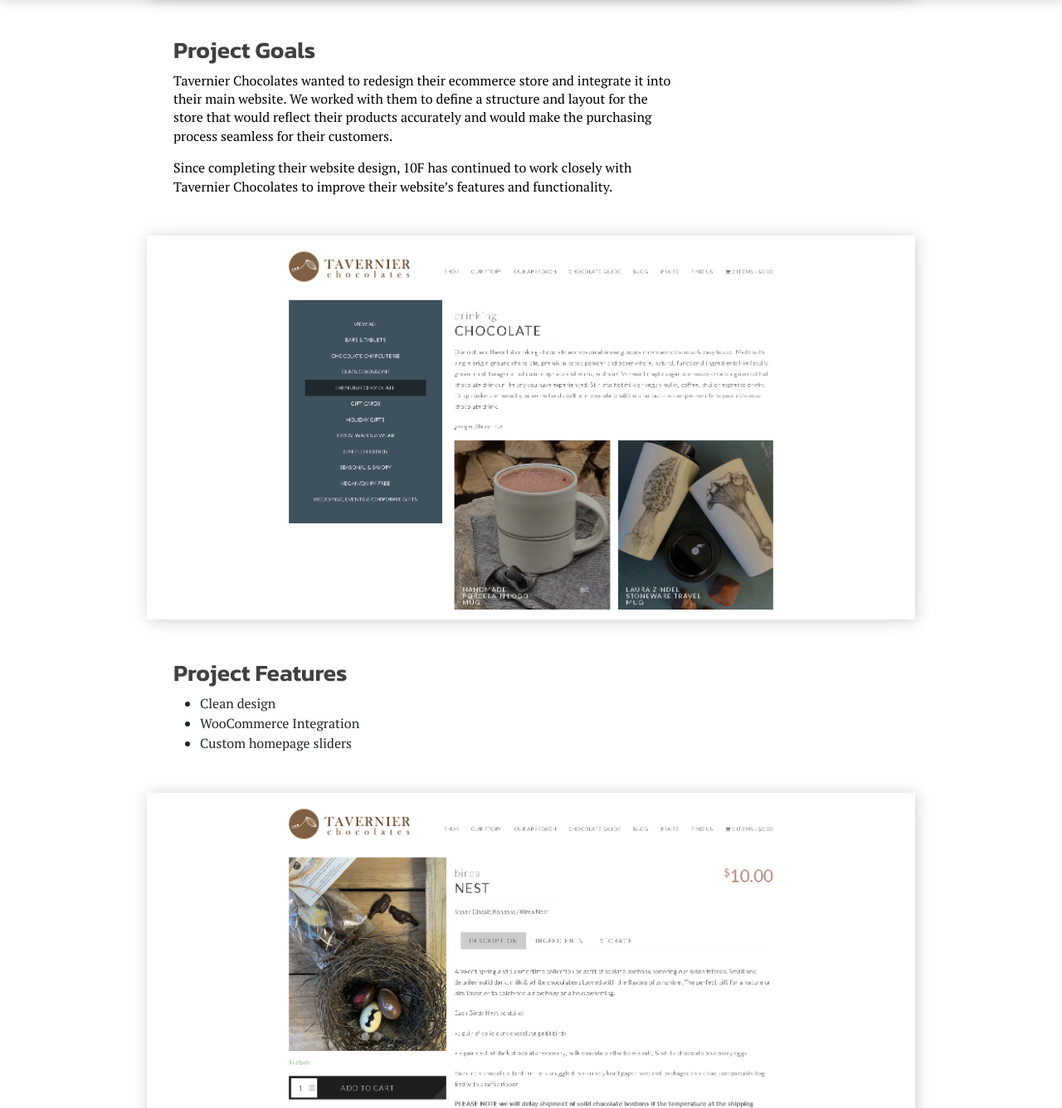
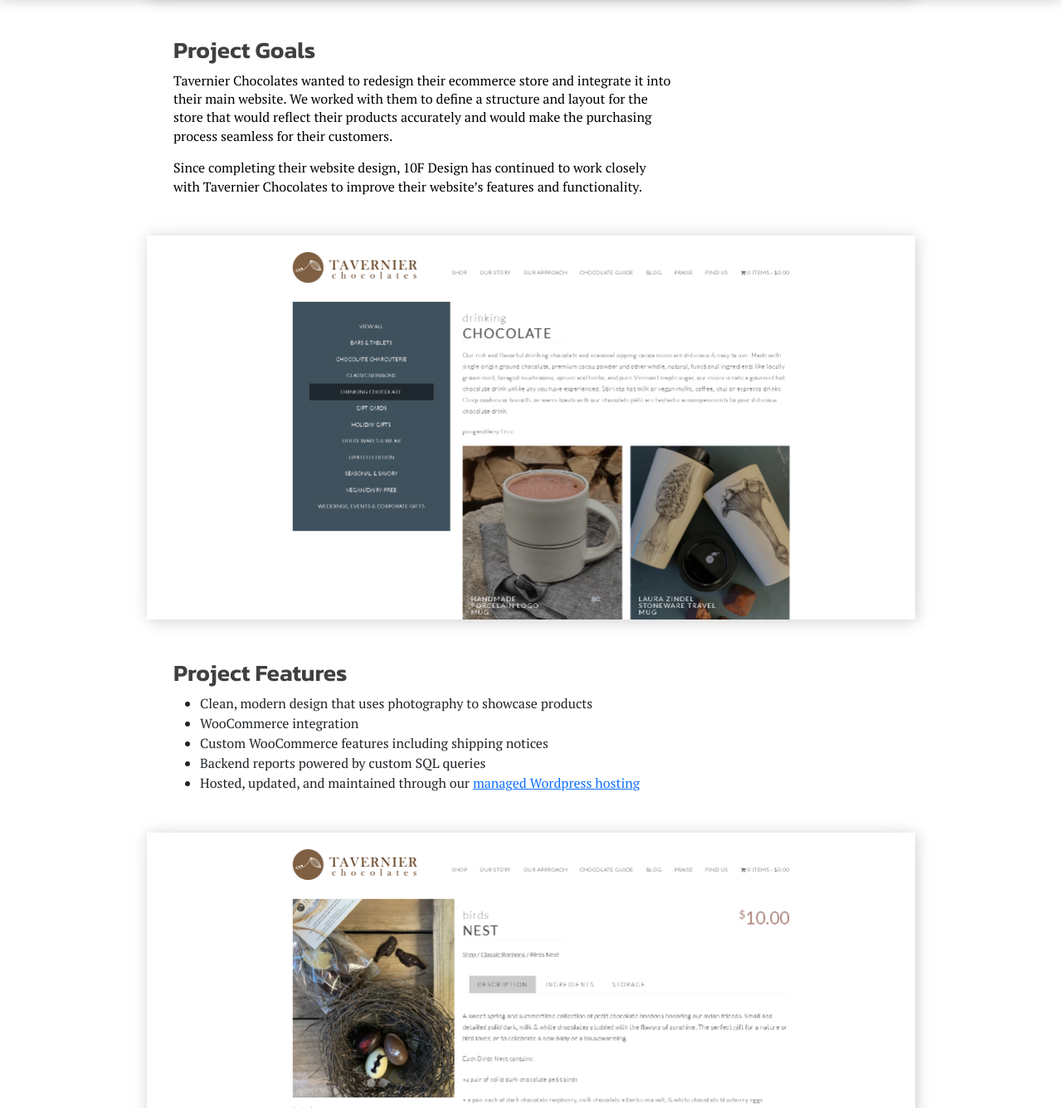
Before and after one commit to 10fdesign/website-dev, a Jekyll site: the page built from _posts/portfolio/2022-04-25-tavernier-chocolates.md, in a window 1280 px wide and 1400 px high, scrolled down 819 px, cut to the strip 64-1400 px from the top of the window. Shown: the whole strip at 83% size. Built offline with Jekyll 4.4.1, drawn with Linux system fonts in a browser that asks for light colours.

Commit message:
Edited first 3 portfolio items.

```diff
--- a/_posts/portfolio/2022-04-25-tavernier-chocolates.md
+++ b/_posts/portfolio/2022-04-25-tavernier-chocolates.md
@@ -17,13 +17,15 @@ Tavernier Chocolates uses local ingredients from southern Vermont farmers and fo
 
 Tavernier Chocolates wanted to redesign their ecommerce store and integrate it into their main website. We worked with them to define a structure and layout for the store that would reflect their products accurately and would make the purchasing process seamless for their customers.
 
-Since completing their website design, 10F has continued to work closely with Tavernier Chocolates to improve their website’s features and functionality.
+Since completing their website design, 10F Design has continued to work closely with Tavernier Chocolates to improve their website’s features and functionality.
 
 {% include portfolio-screenshot.html image="/assets/images/tavernier-screenshot-2.png" %}
 
 ### Project Features
-- Clean design
-- WooCommerce Integration
-- Custom homepage sliders
+- Clean, modern design that uses photography to showcase products
+- WooCommerce integration
+- Custom WooCommerce features including shipping notices
+- Backend reports powered by custom SQL queries
+- Hosted, updated, and maintained through our [managed Wordpress hosting](#)
 
 {% include portfolio-screenshot.html image="/assets/images/tavernier-screenshot-3.png" %}
--- a/css/style.css
+++ b/css/style.css
@@ -1013,7 +1013,7 @@ body.scrolled .menu .logo {
 .tenf-portfolio-screenshot {
   width: 100%;
   padding-bottom: 50%;
-  background-size: 100% auto;
+  background-size: cover;
   margin: 3em 0;
   background-repeat: no-repeat;
   box-shadow: 2px 2px 15px rgb(0 0 0 / 15%), 0 0 30px rgb(0 0 0 / 5%);
```
Also changed, not shown: _posts/portfolio/2022-04-26-the-grafton-inn.md (+6 -5 lines), _posts/portfolio/2022-05-04-go-stowe.md (+3 -4 lines), assets/images/stowe-screenshot-2.jpg (added), 1 other file.
